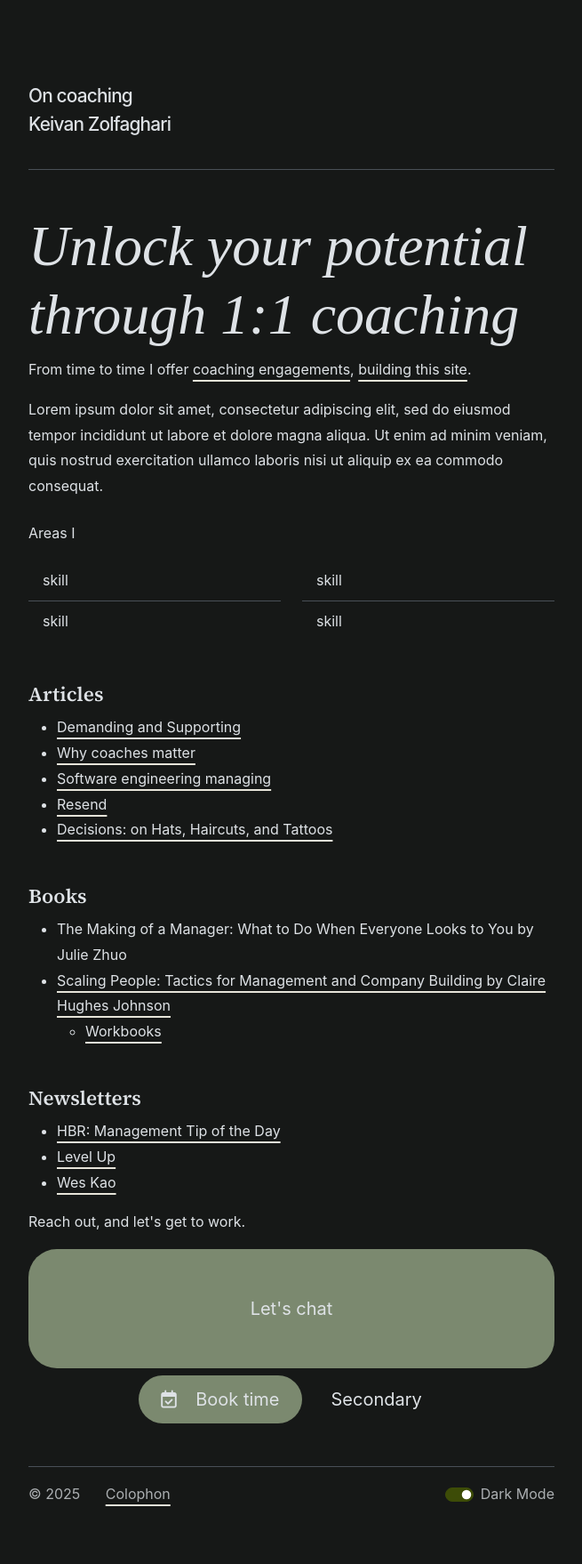
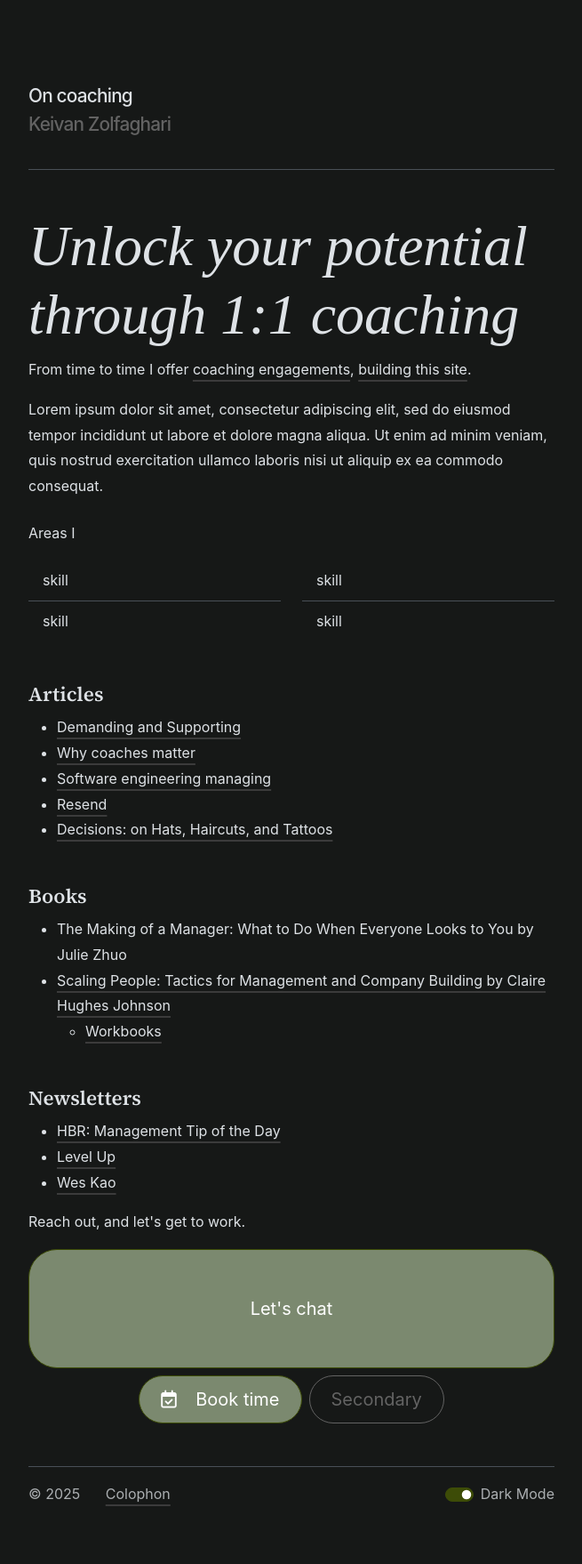
Before and after one commit to keivanz/keivanz.github.io, a Jekyll site: the page built from pages/coach.html, in a window 1280 px wide. Shown: the whole page at 89% size, without its empty margins (312-967 px from the left). Built offline with Jekyll 4.4.1, drawn with Linux system fonts in a browser that asks for light colours; nearby versions of some CDN libraries; some web fonts are replaced.

Commit message:
shifting color

```diff
--- a/_sass/_custom.scss
+++ b/_sass/_custom.scss
@@ -77,7 +77,7 @@ $dark-primary: #7B896F; /* aadd66*/
 a {
   text-underline-offset: .4em;
   text-decoration-thickness: 1.5px;
-  text-decoration-color: var(--bs-supporting-color); //#ccc
+  text-decoration-color: var(--bs-secondary-border-subtle); //#ccc bs-supporting-color
   transition: .3s ease-out;
   transition-property: all;
   color: inherit;
--- a/_sass/_variables.scss
+++ b/_sass/_variables.scss
@@ -12,6 +12,8 @@ $emphasis-color: #000;
 $supporting-color: #E6E4D9;
 
 $theme-colors: (
+  "primary": $primary,
+  "secondary": $secondary,
   "supporting-color": $supporting-color
 );
 
```
